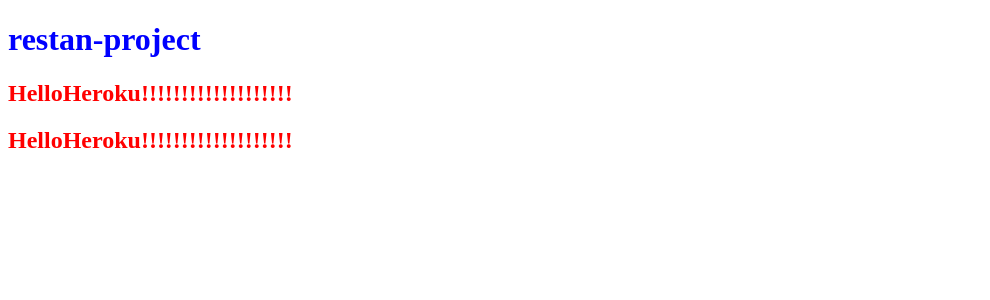
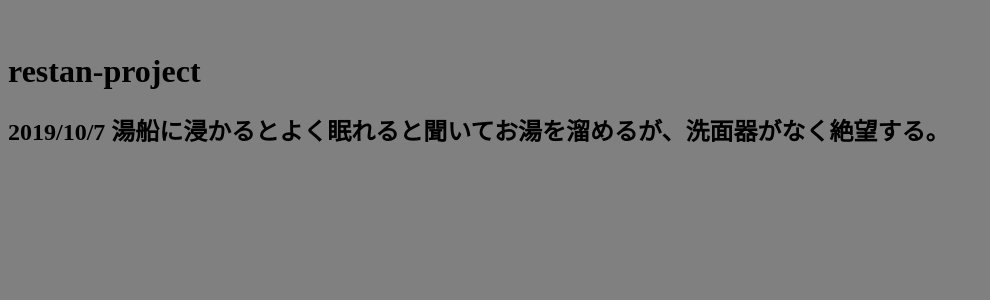
Before and after one commit to restan-project/django-base, a Django app: page / in a window 1280 px wide. Shown: the top 300 px of the page, without its empty margins (0-990 px from the left). Run offline with Django 3.2, Linux system fonts and the light colour scheme.

Commit message:
ついーと

```diff
--- a/templates/hello/index.html
+++ b/templates/hello/index.html
@@ -2,15 +2,17 @@
 <!DOCTYPE html>
 <html lang="ja">
 
+<!-- タイトル -->
+<title>restan-project</title>
+
+<!-- ヘッダー -->
 <head>
-  <title>restan-project</title>
-  <link rel="stylesheet" href="{% static 'css/hello.css' %}">
+ 　<h1 class="hed1" aline="center">restan-project</h1>
 </head>
+
+<!-- メインコンテンツ -->
 <body bgcolor="gray">
-  <h1 class="hed1" aline="center">restan-project</h1>
-  <h2 class="hello">HelloHeroku!!!!!!!!!!!!!!!!!!!</h2>
-  <h2 class="hello">HelloHeroku!!!!!!!!!!!!!!!!!!!</h2>
-  <h2 class="hello"></h2>
+  <h2 class="hello">2019/10/7 湯船に浸かるとよく眠れると聞いてお湯を溜めるが、洗面器がなく絶望する。</h2>
 </body>
 
 </html>
```
